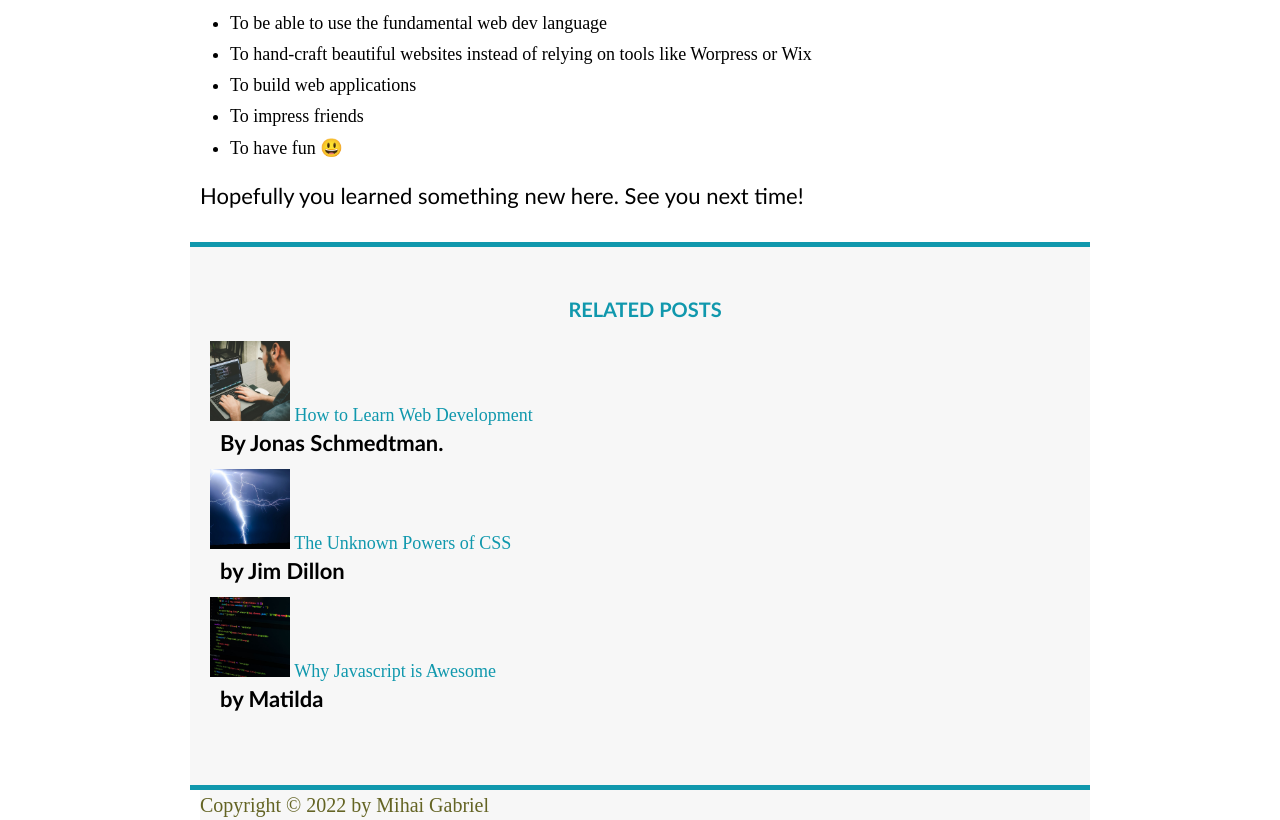
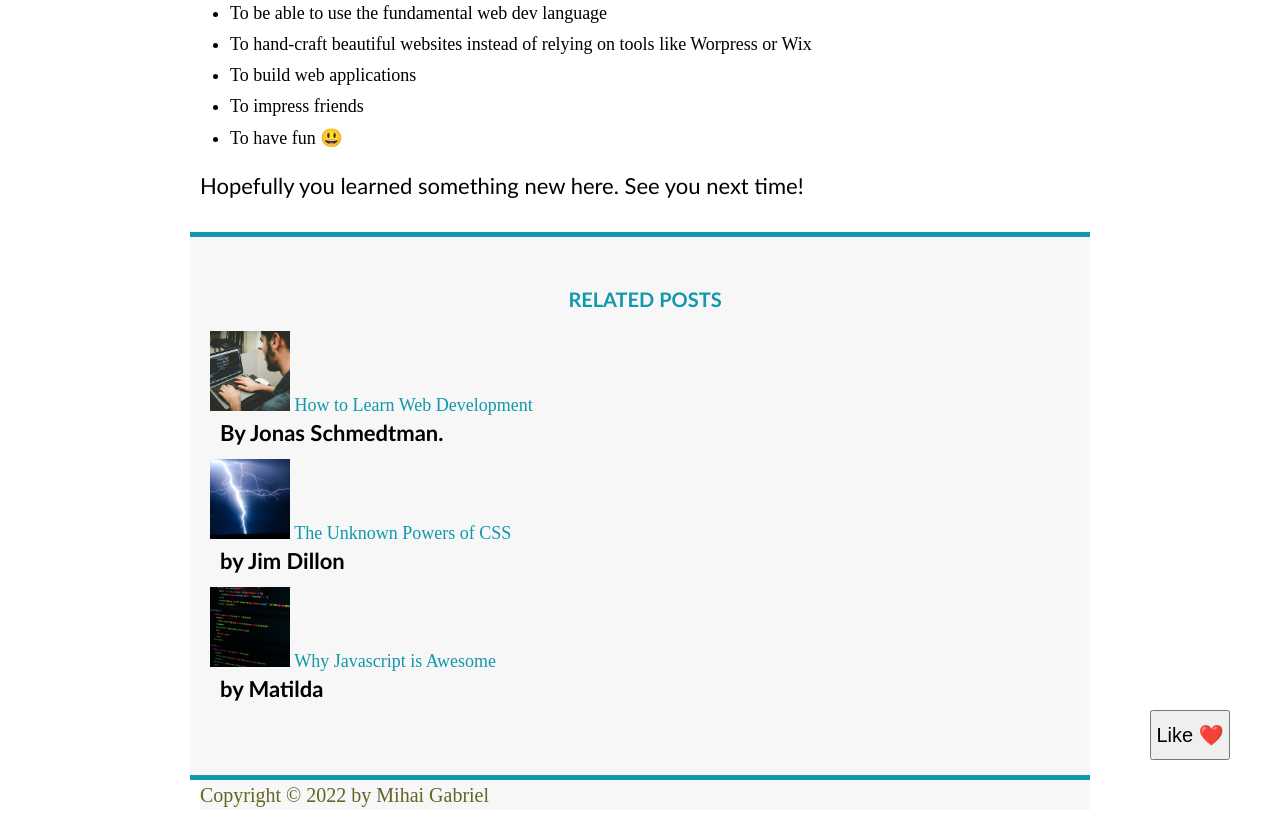
Before and after one commit to mihai-gabriel1/The-Basic-Language-of-the-Web-HTML, a plain HTML site: page index.html in a window 1280 px wide. Shown: the part 1442-2262 px from the top of the page. Drawn offline with Linux system fonts and the light colour scheme.

Commit message:
Made some adjustments to the files, also created a Like button, using a relative position.

```diff
--- a/index.html
+++ b/index.html
@@ -134,5 +134,6 @@
       <p id="copyright">Copyright © 2022 by Mihai Gabriel</p>
     </footer>
     </div>
+    <button class="like">Like ❤️</button>
   </body>
 </html>
--- a/style.css
+++ b/style.css
@@ -6,6 +6,7 @@
 body {
   font-family: Arial, Helvetica, sans-serif;
   border-top: 10px solid #1098ad;
+  position: relative;
 }
 
 .container {
@@ -23,8 +24,9 @@ p {
 /* Header starts here */
 .hero {
   background-color: #f7f7f7;
-  padding: 10px;
   margin-bottom: 10px;
+  padding-left: 20px;
+  padding-top: 20px;
 }
 
 .header {
@@ -179,3 +181,13 @@ h3,
 h4 {
   margin-left: 10px;
 }
+
+.like {
+  cursor: pointer;
+  position: absolute;
+  font-size: 20px;
+  bottom: 50px;
+  right: 50px;
+  width: 80px;
+  height: 50px;
+}
```
